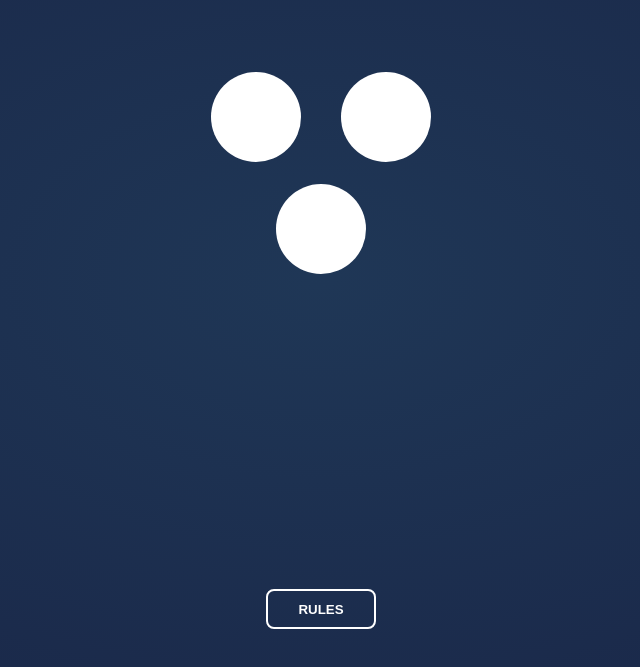
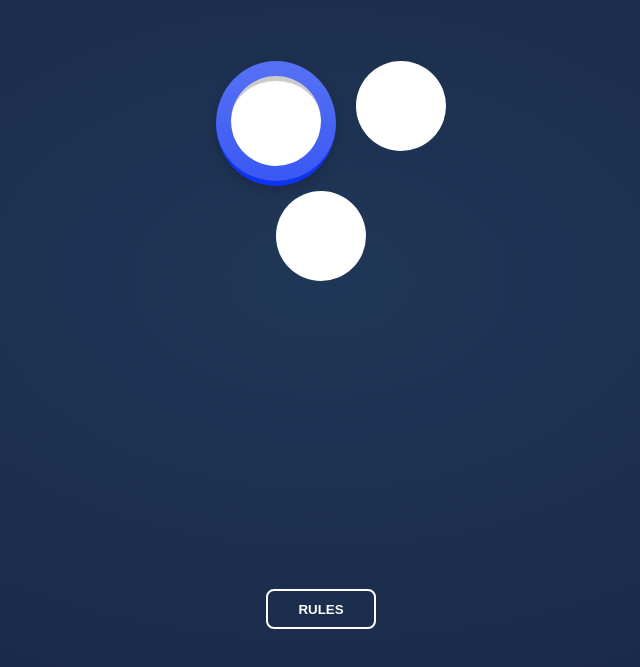
Before and after one commit to mika-marcondes/rock-paper-scissors, a website built with Vite: page index.html in a window 1280 px wide. Shown: the part 121-788 px from the top of the page, without its empty margins (319-959 px from the left). Built offline with nearby package versions, Linux system fonts and the light colour scheme; files whose address does not match are found by name.

Commit message:
:construction: Styling paper button

```diff
--- a/index.html
+++ b/index.html
@@ -22,7 +22,10 @@
 </header>
 
 <section id="game-area">
-    <button id="paper" type="button"></button>
+    <div class="paper">
+        <button id="paper" type="button"></button>
+    </div>
+
     <button id="scissors" type="button"></button>
     <button id="rock" type="button"></button>
 </section>
--- a/src/style.css
+++ b/src/style.css
@@ -85,16 +85,28 @@ header h6, h2 {
 }
 
 #game-area button {
-    margin: 0 20px 0 20px;
     height: 90px;
     width: 90px;
-    align-self: center;
     border-radius: 50%;
 }
 
 #paper {
     background: white url("public/icon-paper.svg") no-repeat center;
     background-size: 40px;
+    border-top: 5px solid hsla(0, 0%, 50%, 40%);
+}
+
+.paper {
+    margin: 0 20px 0 20px;
+    display: flex;
+    justify-content: center;
+    align-items: center;
+    width: 120px;
+    height: 120px;
+    border-radius: 50%;
+    border-bottom: 5px solid hsl(230, 89%, 50%);
+    background: linear-gradient(0deg, hsl(230, 89%, 59%) 0%, hsl(230, 89%, 65%) 100%);
+    box-shadow: hsla(240, 29%, 15%, 40%) 0 4px 10px;
 }
 
 #scissors {
```
